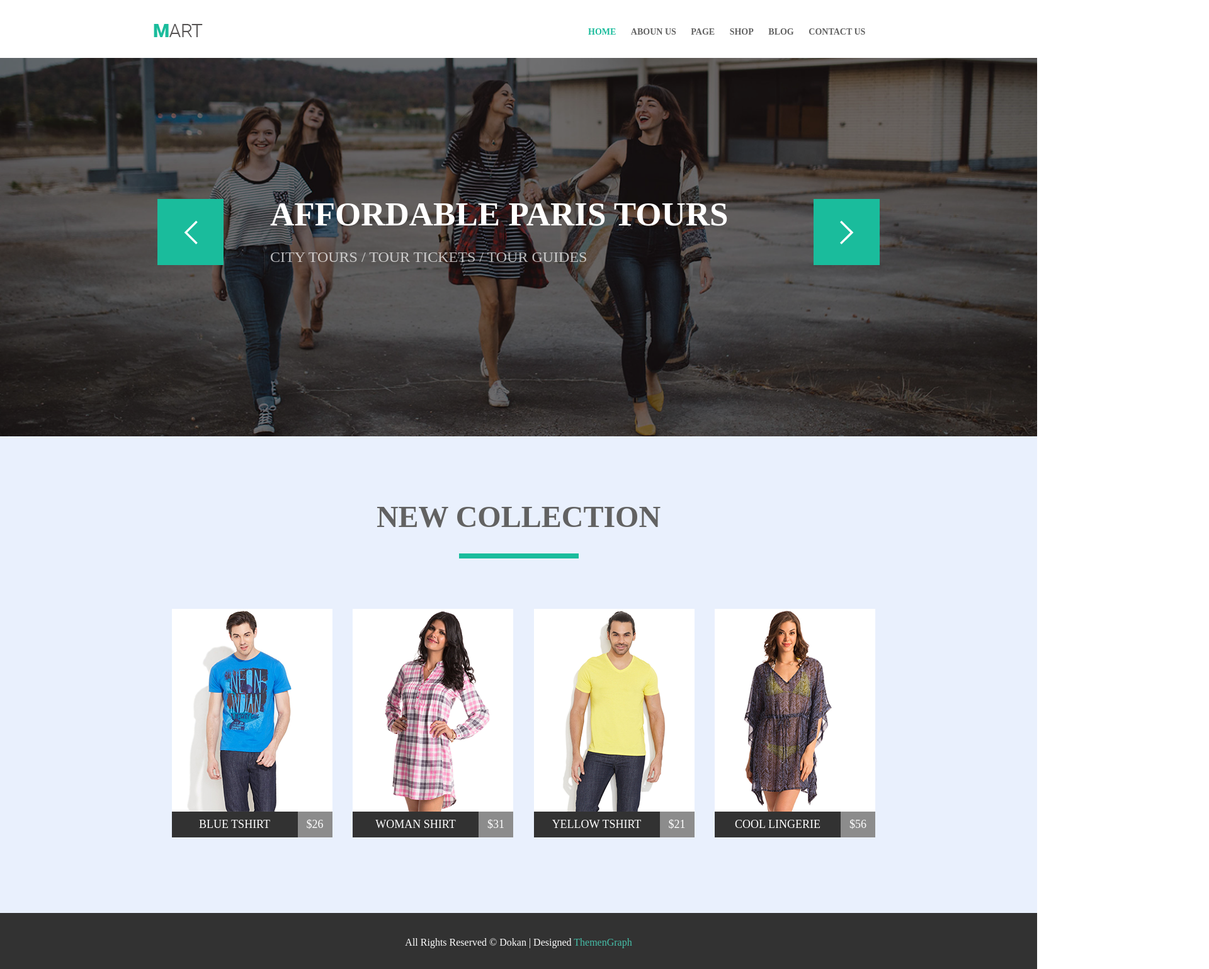
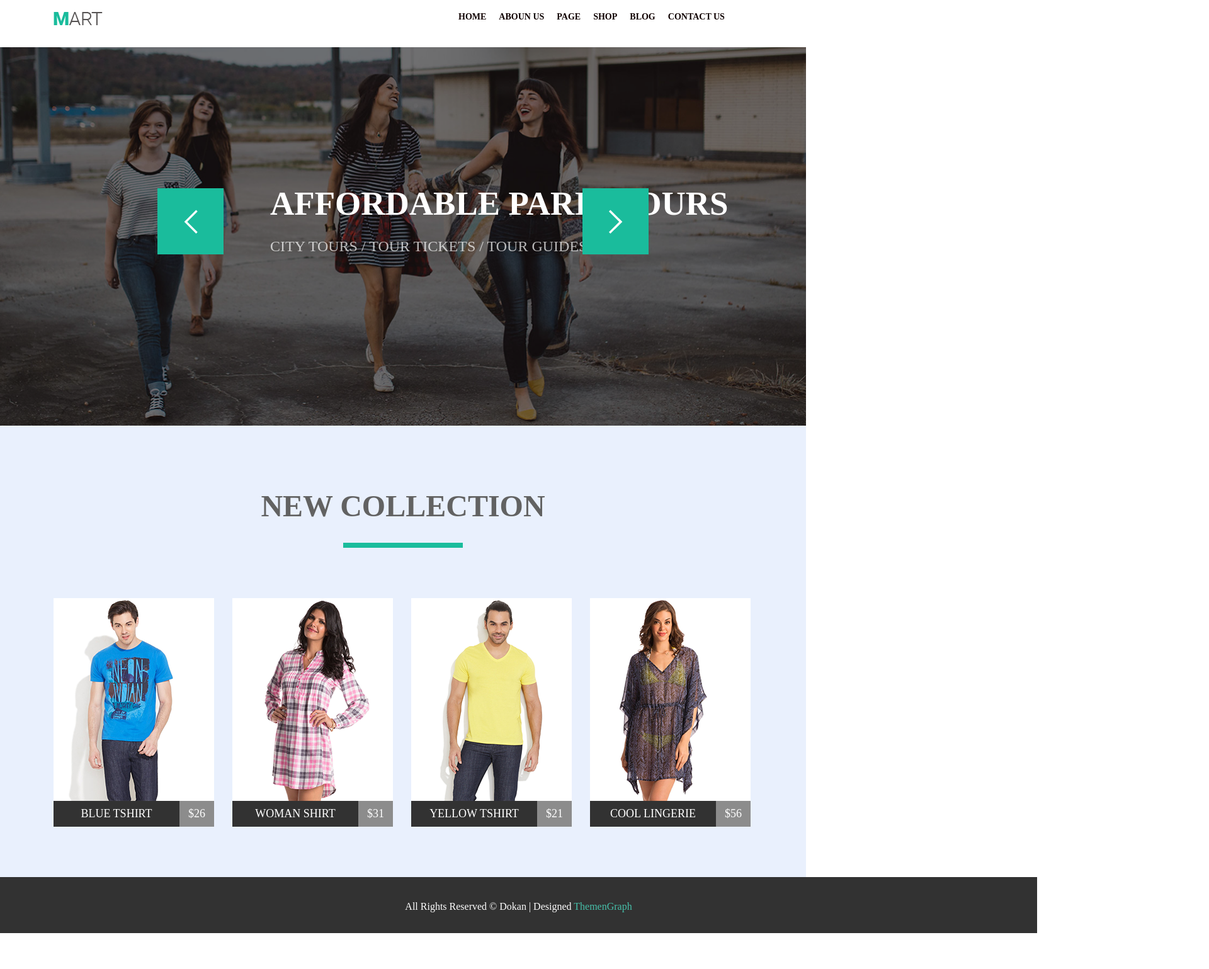
Before and after one commit to erastfandorin/-goit-fe-course, a plain HTML site: page html-css/mdodule05/index.html in a window 1280 px wide. Shown: the top 1539 px of the page at 63% size, 1920 px wide, since content can reach past the window. After the commit the page ends 1482 px from the top, so only its background shows below. Drawn offline with Linux system fonts and the light colour scheme.

Commit message:
fix md05

```diff
--- a/html-css/mdodule05/css/style.css
+++ b/html-css/mdodule05/css/style.css
@@ -5,10 +5,10 @@
   font-size: 14px;
 }
 
-body {
+/*body {
   height: 1838px;
   width: 1647px;
-}
+}*/
 
 .clearfix::after {
   content: "";
@@ -18,18 +18,18 @@ body {
 
 .logo {
   float: left;
-  padding-top: 38px;
+  /*padding-top: 38px;
   padding-left: 244px;
-  padding-bottom: 32px;
+  padding-bottom: 32px;*/
 }
 
 .navigation {
   float: right;
   width: 467px;
-  height: 10px;
+  /*height: 10px;
   padding-top: 43px;
   padding-right: 246px;
-  padding-bottom: 39px;
+  padding-bottom: 39px;*/
 }
 
 .menu {
@@ -37,19 +37,31 @@ body {
   margin: 0 auto;
   font-size: 14px;
   font-family: OpenSans-Bold;
-  padding-left: 0;
+  padding: 0;
 }
 
 .menu_item {
   list-style-type: none;
-  display: inline-block;
+  float: left;
 }
 
 .menu_item:not(:last-of-type) {
   margin-right: 20px;
 }
 
-.menu_item_first {
+.link {
+  text-decoration: none;
+  font-weight: bold;
+  font-family: OpenSans-Bold;
+  color: #0f0101;
+  display: block;
+}
+
+.link:hover {
+  color: #1abc9c;
+}
+
+/*.menu_item_first {
   color: #1abc9c;
   font-weight: bold;
 }
@@ -61,7 +73,7 @@ body {
 
 .link2 {
   color: #1abc9c;
-}
+}*/
 
 /* section1 */
 
@@ -76,8 +88,8 @@ body {
 
 .sidebar_menu {
   position: absolute;
-  width: 1647px;
-  height: 601px;
+  /*width: 1647px;
+  height: 601px;*/
   top: 218px;
   left: 429px;
 }
@@ -129,8 +141,8 @@ body {
 .shop {
   background-color: #e9f0fd;
   padding-bottom: 80px;
-  width: 1647px;
-  height: 677px;
+  /*width: 1647px;
+  height: 677px;*/
 }
 
 .heading {
@@ -151,16 +163,20 @@ body {
 }
 
 .catalog {
+  padding: 0;
+  margin: 0;
   padding-top: 80px;
-  margin-left: auto;
-  margin-right: auto;
-  width: 1200px;
 }
 
 .catalog_item {
+  float: left;
   position: relative;
-  display: inline-block;
-  margin-left: 29px;
+  margin-right: 29px;
+  list-style-type: none;
+}
+
+.catalog_item:nth-child(4n) {
+  margin-right: 0px;
 }
 
 .catalog_item:hover .button1 {
@@ -179,6 +195,8 @@ body {
   margin: 0;
   padding: 0;
   display: block;
+  width: 255px;
+  height: 322px;
 }
 
 .box {
@@ -212,6 +230,9 @@ body {
   margin: 0;
   margin-right: 7px;
   margin-bottom: 7px;
+  width: 50px;
+  height: 50px;
+  background-color: rgb(255, 255, 255, 0);
 
 }
 
@@ -222,35 +243,28 @@ body {
 
 .icon_1 {
   background-image: url(../img/heart.png);
-  width: 50px;
-  height: 50px;
-  background-color: rgb(255, 255, 255, 0);
 }
 
 .icon_2 {
   background-image: url(../img/point.png);
-  width: 50px;
-  height: 50px;
-  background-color: #1abc9c;
-  border: 1px solid #1abc9c;
 }
 
 .icon_3 {
   background-image: url(../img/time.png);
-  width: 50px;
-  height: 50px;
-  background-color: rgb(255, 255, 255, 0);
-
 }
 
 .icon_4 {
   text-align: center;
   width: 172px;
-  height: 50px;
   float: left;
   background: url(../img/buy.png) no-repeat 10px center;
   padding-left: 20px;
   background-color: #323232;
+}
+
+.icon:hover {
+  background-color: #1abc9c;
+  border: 1px solid #1abc9c;
 }
 
 .button {
@@ -259,6 +273,8 @@ body {
   border: 0;
   font-size: 18px;
   text-transform: uppercase;
+  text-align: center;
+  line-height: 41px;
 }
 
 .button1 {
@@ -268,7 +284,8 @@ body {
 }
 
 .button2 {
-  float: right;
+  /*float: right;*/
+  float: left;
   width: 55px;
   height: 41px;
   background-color: #8c8c8c;
@@ -303,3 +320,15 @@ body {
   font-size: 16px;
   color: #46BFA9;
 }
+
+/*fix*/
+
+.header {
+  padding-top: 19px;
+  padding-bottom: 35px;
+}
+
+.container {
+  width: 1110px;
+  margin: 0 auto;
+}
--- a/html-css/mdodule05/index.html
+++ b/html-css/mdodule05/index.html
@@ -8,12 +8,12 @@
     <title>Mdodule05</title>
   </head>
   <body>
-    <header class="clearfix">
-      <img class="logo" src="img/logo.png" alt="logo" />
+    <header class="header container clearfix">
+      <a href="#"><img class="logo" src="img/logo.png" alt="logo"/></a>
       <nav class="navigation">
         <ul class="menu">
           <li class="menu_item menu_item_first">
-            <a class="link link2" href="">Home</a>
+            <a class="link" href="">Home</a>
           </li>
           <li class="menu_item">
             <a class="link" href="">Aboun us</a>
@@ -34,7 +34,8 @@
       </nav>
     </header>
     <main>
-      <section class="sidebar">
+      <section class="sidebar ">
+        <div class="container">
           <div class="sidebar_menu ">
             <h1 class="sidebar_item">AFFORDABLE PARIS TOURS</h1>
             <p class="sidebar_item sidebar_item_1">
@@ -43,11 +44,13 @@
           </div>
           <button class="point1"></button>
           <button class="point2"></button>
+        </div>
       </section>
-      <section class="shop">
+      <section class=" shop">
+        <div class="container">
           <h2 class="heading">NEW COLLECTION</h2>
-        <ul class="catalog">
-          <li class="catalog_item">
+          <ul class="catalog clearfix">
+            <li class="catalog_item ">
               <img src="../mdodule05/img/photo1.png" alt="photo1" class="img" />
               <div class="box">
                 <div class="box_icon">
@@ -58,8 +61,8 @@
                 </div>
               </div>
               <div>
-              <button class="button button1">Blue tshirt</button>
-              <button class="button button2">$26</button>
+                <p class="button button1">Blue tshirt</p>
+                <p class="button button2">$26</p>
               </div>
             </li>
             <li class="catalog_item">
@@ -73,8 +76,8 @@
                 </div>
               </div>
               <div>
-              <button class="button button1">Woman shirt</button>
-              <button class="button button2">$31</button>
+                <p class="button button1">Woman shirt</p>
+                <p class="button button2">$31</p>
               </div>
             </li>
             <li class="catalog_item">
@@ -88,8 +91,8 @@
                 </div>
               </div>
               <div>
-              <button class="button button1">Yellow tshirt</button>
-              <button class="button button2">$21</button>
+                <p class="button button1">Yellow tshirt</p>
+                <p class="button button2">$21</p>
               </div>
             </li>
             <li class="catalog_item">
@@ -103,14 +106,18 @@
                 </div>
               </div>
               <div>
-              <button class="button button1">Cool lingerie</button>
-              <button class="button button2">$56</button>
+                <p class="button button1">Cool lingerie</p>
+                <p class="button button2">$56</p>
               </div>
             </li>
           </ul>
+        </div>
       </section>
       <footer class="footer">
-        <p class="footer_text">All Rights Reserved © Dokan | Designed <span class="footer_text_2">ThemenGraph</span></p>
+        <p class="footer_text">
+          All Rights Reserved © Dokan | Designed
+          <span class="footer_text_2">ThemenGraph</span>
+        </p>
       </footer>
     </main>
   </body>
```
Lines whose indentation alone changed are shown as unchanged.
